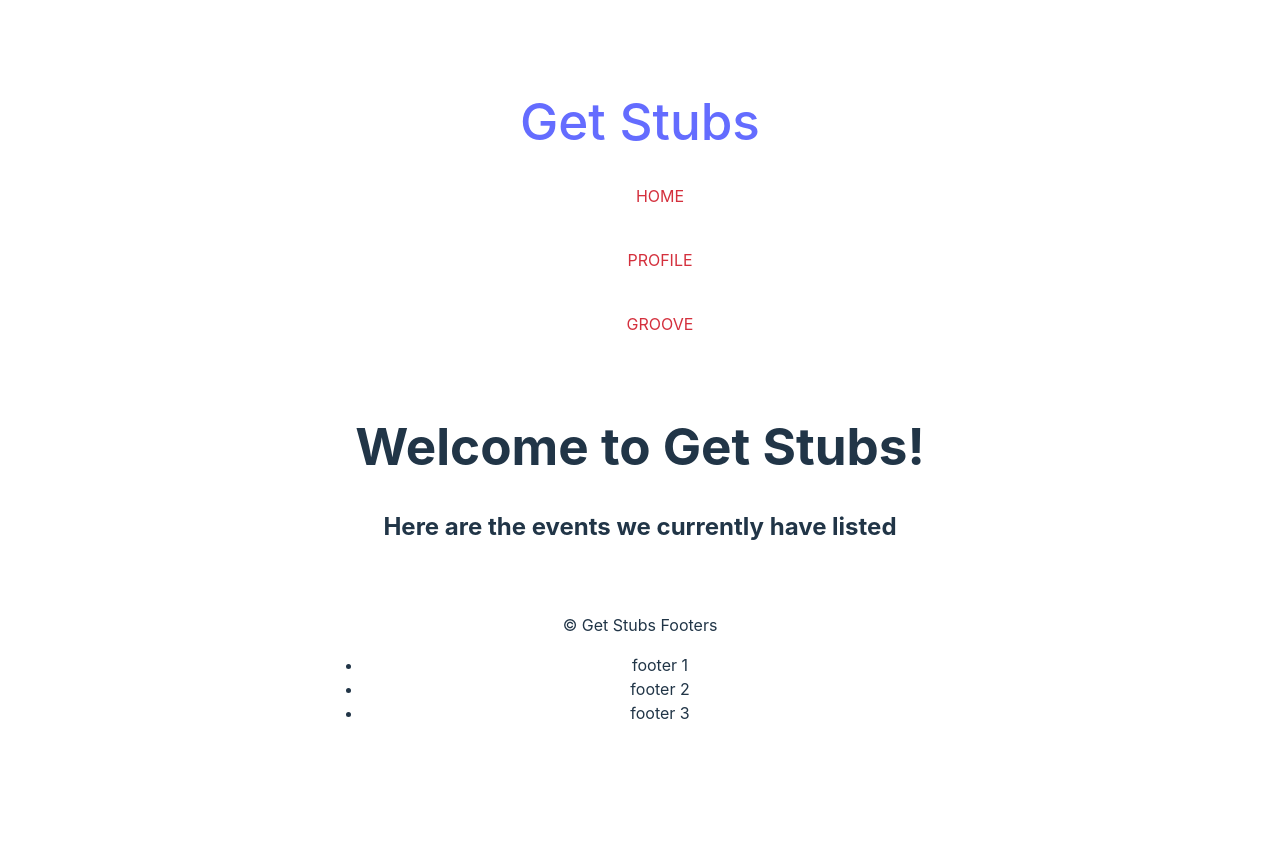
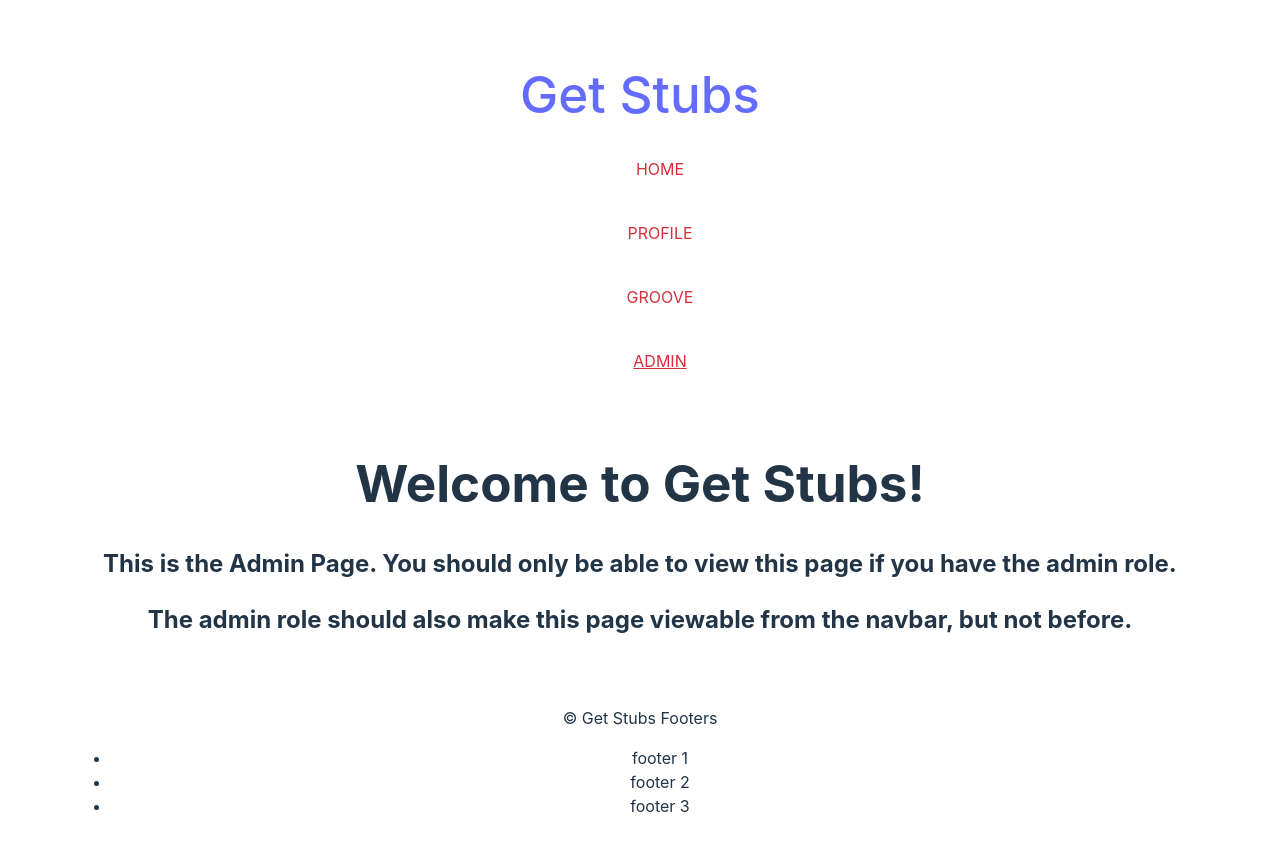
Before and after one commit to kimberlyrobinson11122/Get-Stubs, a React (Vite) app in the folder client/: page /admin in a window 1280 px wide. Shown: the top 850 px of the page. Before the commit the page ends 800 px from the top, so only its background shows below. Built offline with nearby package versions, Linux system fonts and the light colour scheme.

Commit message:
adding admin page to the navbar

```diff
--- a/client/src/components/NavList.jsx
+++ b/client/src/components/NavList.jsx
@@ -6,7 +6,7 @@ import { IoClose, IoMenu } from "react-icons/io5";
 import "../assets/css/Navbar.css";
 
 
-const menuItems = ["Home", "Profile", "Groove"];
+const menuItems = ["Home", "Profile", "Groove", "Admin"];
 
 const NavList = () => {
     const [showMenu, setShowMenu] = useState(false);
--- a/client/src/components/NavTabs.jsx
+++ b/client/src/components/NavTabs.jsx
@@ -44,6 +44,11 @@ const NavTabs = () => {
                   Groove
                 </NavLink>
               </li>
+              <li className="nav__item">
+                <NavLink to="/admin" className="nav__link" onClick={closeMenuOnMobile}>
+                  Admin
+                </NavLink>
+              </li>
           </ul>
           <div className="nav__close" id="nav-close" onClick={toggleMenu}>
               <IoClose />
--- a/client/src/pages/Admin.jsx
+++ b/client/src/pages/Admin.jsx
@@ -8,7 +8,8 @@ const Admin = () => {
         <h1>Welcome to Get Stubs!</h1>
       </div>
       <div className="card-body m-5">
-        <h2>Here are the events we currently have listed</h2>
+        <h2>This is the Admin Page. You should only be able to view this page if you have the admin role.</h2>
+        <h2>The admin role should also make this page viewable from the navbar, but not before.</h2>
       </div>
     </div>
   );
--- a/client/src/pages/NotFound.jsx
+++ b/client/src/pages/NotFound.jsx
@@ -8,6 +8,7 @@ function NotFound() {
         <h1>
           No match for <code>{location.pathname}</code>
         </h1>
+        <h2>Return to home page?</h2>
       </div>
     </div>
   );
```
